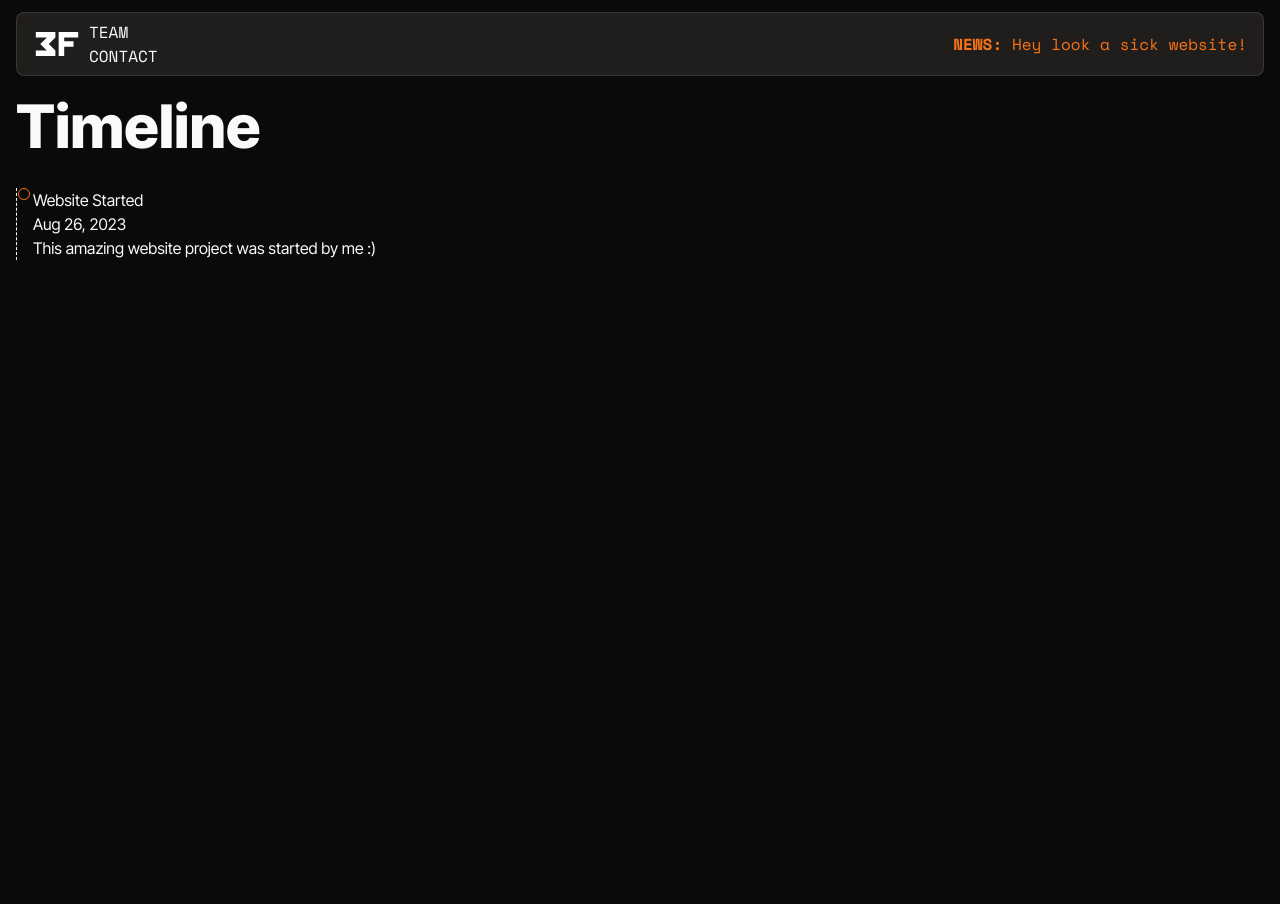
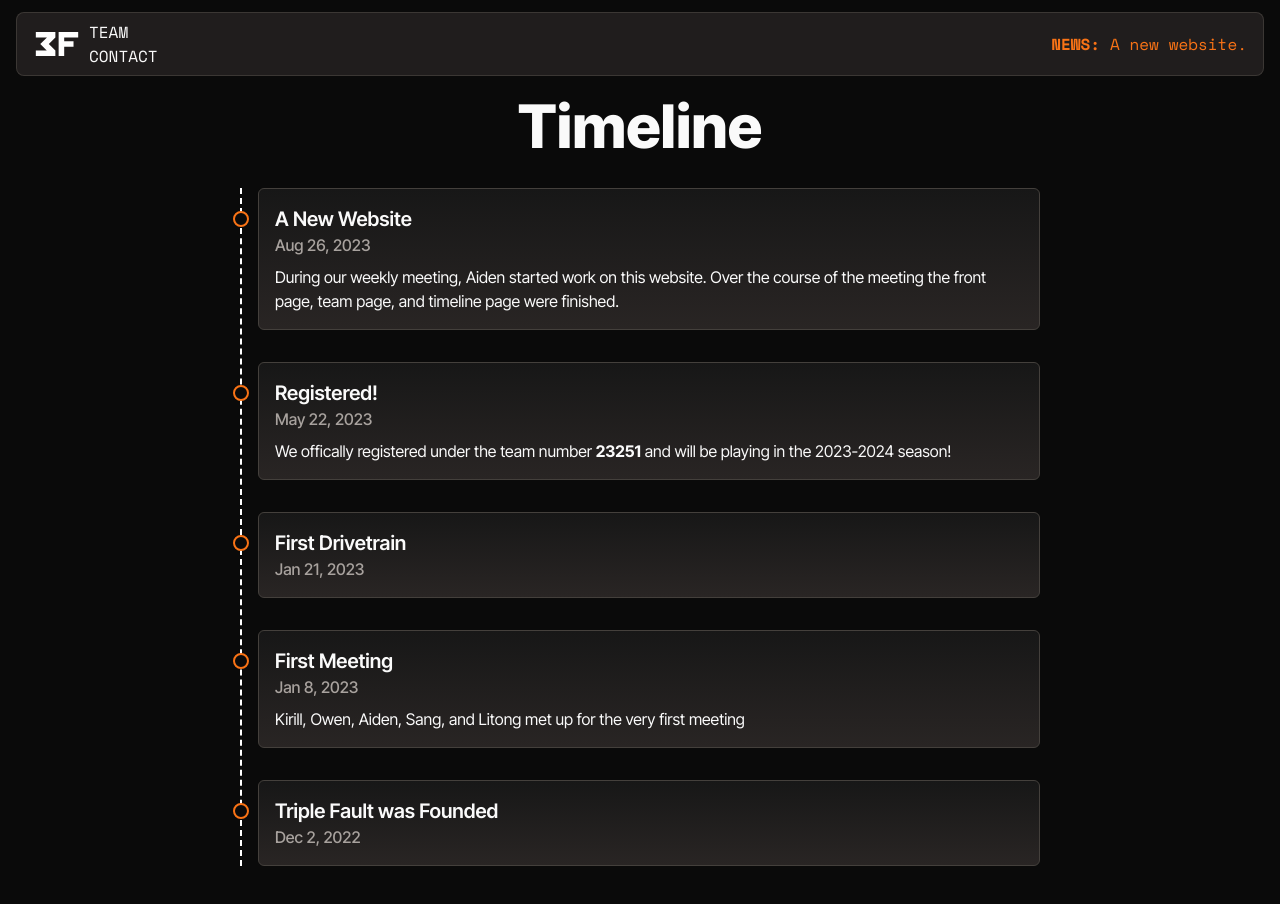
Before and after one commit to TripleFaultRobotics/website, a SvelteKit app: page /timeline in a window 1280 px wide. Shown: the top 904 px of the page. Before the commit the page ends 800 px from the top, so only its background shows below. Built offline with nearby package versions, Linux system fonts and the light colour scheme.

Commit message:
finish timeline page

```diff
--- a/package.json
+++ b/package.json
@@ -22,5 +22,8 @@
 		"typescript": "^5.0.0",
 		"vite": "^4.4.2"
 	},
-	"type": "module"
+	"type": "module",
+	"dependencies": {
+		"@studio-freight/lenis": "^1.0.19"
+	}
 }
--- /dev/null
+++ b/src/lib/components/Card.svelte
@@ -0,0 +1,7 @@
+<script>
+  let className = "";
+  export { className as class }
+</script>
+<div class={"border rounded-md p-4 inline-block bg-gradient-to-b from-neutral-900 to-stone-800 border-stone-700 " + className}>
+  <slot />
+</div>
--- a/src/routes/+layout.svelte
+++ b/src/routes/+layout.svelte
@@ -1,6 +1,18 @@
 <script>
   import "../app.css";
   import HoverDecryptText from "$lib/components/HoverDecryptText.svelte"
+  import Lenis from '@studio-freight/lenis'
+  import { onMount } from 'svelte';
+  onMount(() => {
+    const lenis = new Lenis()
+
+    function raf(time) {
+      lenis.raf(time)
+      requestAnimationFrame(raf)
+    }
+
+    requestAnimationFrame(raf)
+  })
 </script>
 
 
@@ -11,7 +23,7 @@
       <li><a href="/team" class="hover:underline"><HoverDecryptText content="TEAM"/></a></li>
       <li><a href="/contact" class="hover:underline"><HoverDecryptText content="CONTACT"/></a></li>
     </ul>
-    <p class="ml-auto text-orange-500 font-mono"><span class="font-bold">NEWS:</span> Hey look a sick website!</p>
+    <a class="ml-auto text-orange-500 font-mono hover:underline" href="/timeline"><span class="font-bold">NEWS:</span> A new website.</a>
   </nav>
 </header>
 
--- a/src/routes/team/+page.svelte
+++ b/src/routes/team/+page.svelte
@@ -1,6 +1,10 @@
+<script>
+  import Card from "$lib/components/Card.svelte"
+</script>
+
 <h1 class="text-6xl font-extrabold mb-8">Team</h1>
-<div class="border rounded-md p-4 w-96 inline-block bg-gradient-to-b from-neutral-900 to-neutral-800 border-neutral-700">
+<Card class="w-96">
   <h3 class="font-bold text-xl text-center">Person Person</h3>
   <h4 class="font-medium text-stone-400 mb-2 text-center">Head of Title Development</h4>
   <p class="text-center">Person Person is very cool and has a background in making titles so people can write more stuff on their college applications</p>
-</div>
+</Card>
--- a/src/routes/timeline/+page.svelte
+++ b/src/routes/timeline/+page.svelte
@@ -1,11 +1,36 @@
-<h1 class="text-6xl font-extrabold mb-8">Timeline</h1>
+<script>
+  import Card from "$lib/components/Card.svelte"
+  const titleClasses = "before:w-4 before:h-4 before:bg-neutral-950 before:border-2 before:rounded-full before:border-orange-500 before:absolute before:-left-[2.61rem] before:top-[6px] relative text-xl font-semibold"
+  const dateClasses = "font-medium text-stone-400"
+</script>
+<h1 class="text-6xl font-extrabold mb-8 text-center">Timeline</h1>
 
-<div>
-  <div class="border-l border-dashed border-white">
-    <div class="ml-4">
-      <h2 class="before:w-3 before:h-3 before:bg-neutral-950 before:border before:rounded-full before:border-orange-500 before:absolute before:left-[1.125rem]">Website Started</h2>
-      <h3>Aug 26, 2023</h3>
-      <p>This amazing website project was started by me :)</p>
-    </div>
+<div class="max-w-[50rem] m-auto">
+  <div class="border-l-2 border-dashed border-white flex gap-8 flex-col">
+    <Card class="ml-4 grow">
+      <h2 class={titleClasses}>A New Website</h2>
+      <h3 class={dateClasses}>Aug 26, 2023</h3>
+      <p class="mt-2">During our weekly meeting, Aiden started work on this website. Over the course of the meeting the front page, team page, and timeline page were finished.</p>
+    </Card>
+    <Card class="ml-4 grow">
+      <h2 class={titleClasses}>Registered!</h2>
+      <h3 class={dateClasses}>May 22, 2023</h3>
+      <p class="mt-2">We offically registered under the team number <strong>23251</strong> and will be playing in the 2023-2024 season!</p>
+    </Card>
+    <Card class="ml-4 grow">
+      <h2 class={titleClasses}>First Drivetrain</h2>
+      <h3 class={dateClasses}>Jan 21, 2023</h3>
+    </Card>
+    <Card class="ml-4 grow">
+      <h2 class={titleClasses}>First Meeting</h2>
+      <h3 class={dateClasses}>Jan 8, 2023</h3>
+      <p class="mt-2">Kirill, Owen, Aiden, Sang, and Litong met up for the very first meeting</p>
+    </Card>
+    <Card class="ml-4 grow">
+      <h2 class={titleClasses}>Triple Fault was Founded</h2>
+      <h3 class={dateClasses}>Dec 2, 2022</h3>
+    </Card>
   </div>
 </div>
+
+<div class="h-16" />
```
Also changed, not shown: 1 other file (tests, documents, lock files or other folders).
